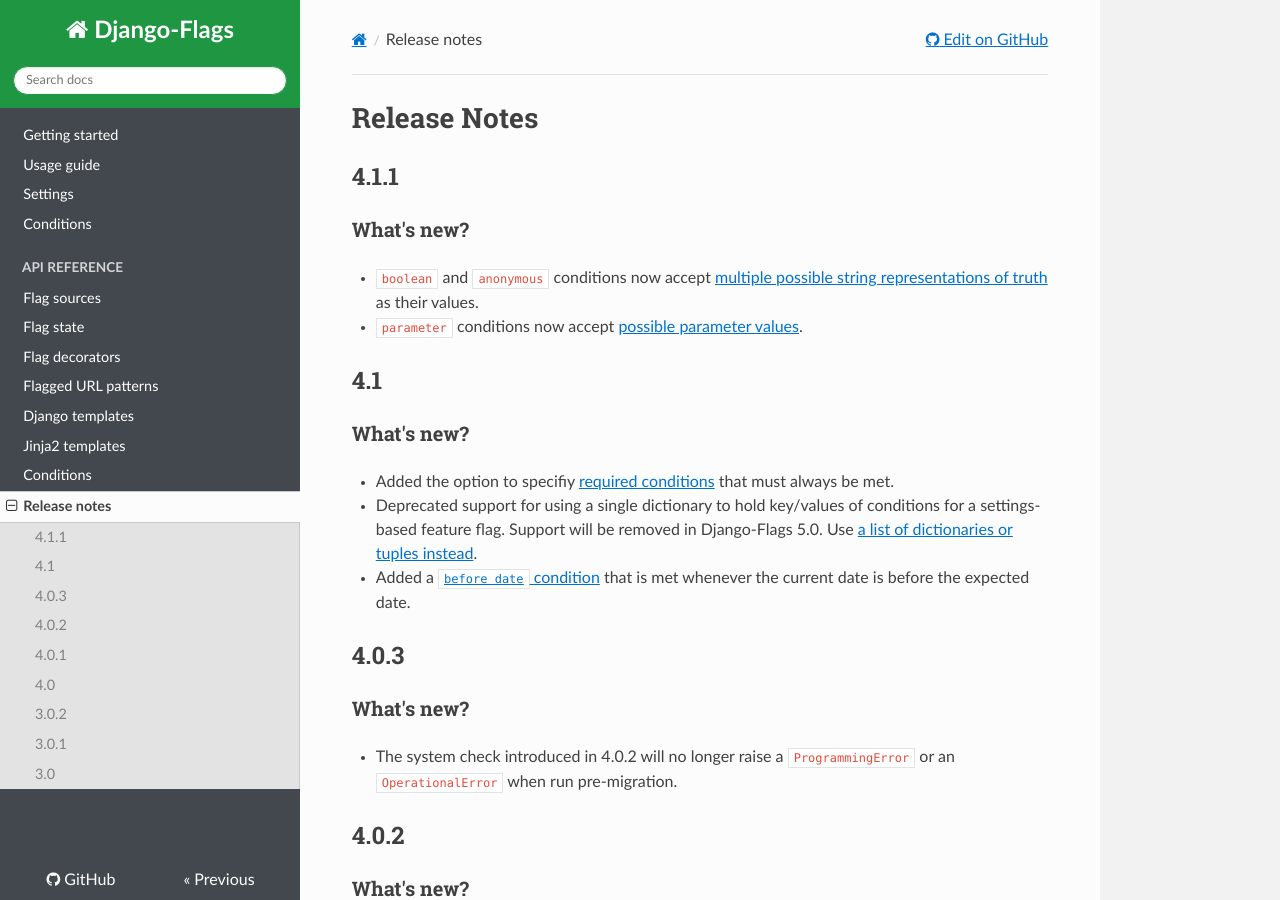
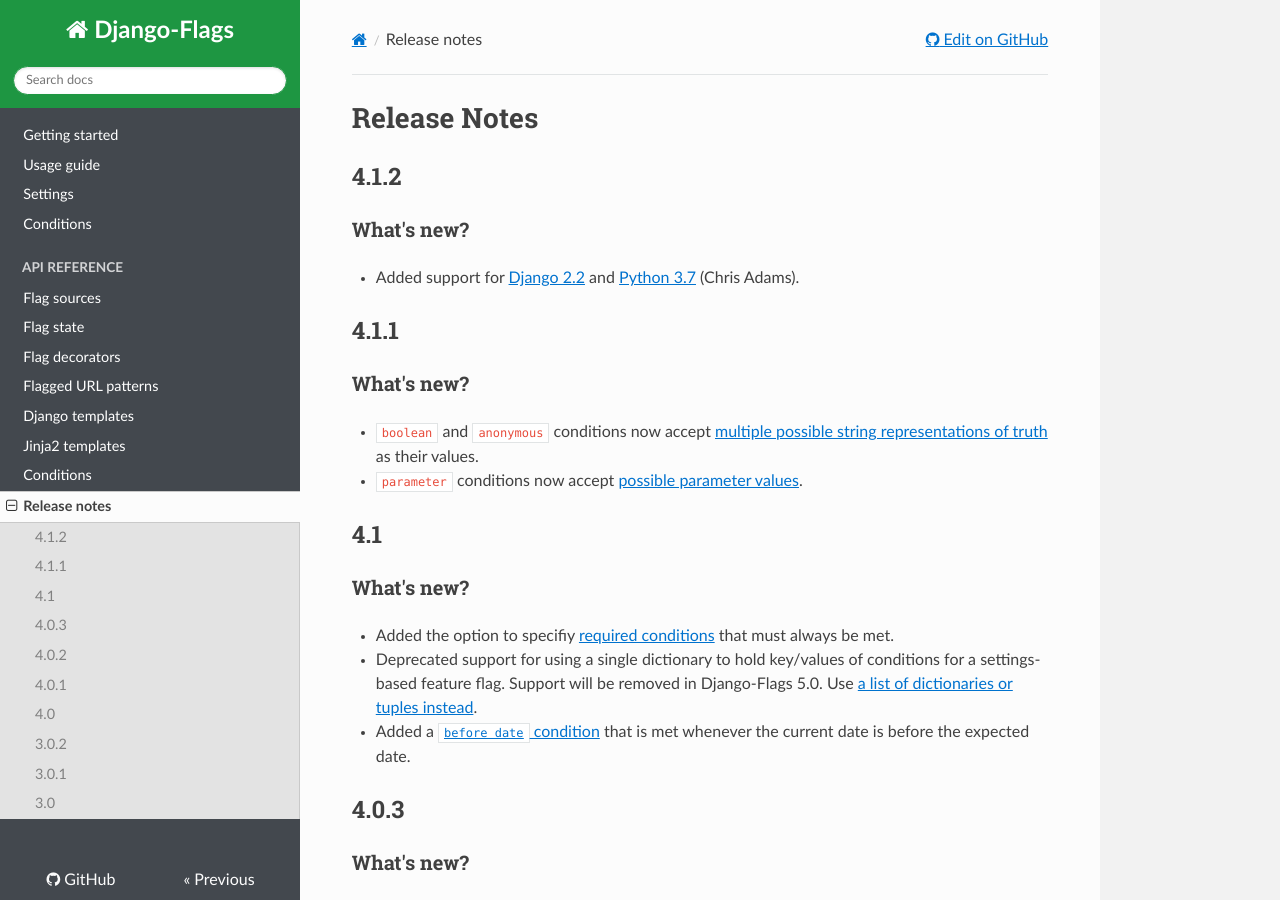
Before and after one commit to cfpb/django-flags, an MkDocs documentation site: the page built from docs/releasenotes.md, in a window 1280 px wide and 900 px high. Built offline with MkDocs 1.6.1, drawn with Linux system fonts in a browser that asks for light colours; nearby versions of some CDN libraries; old or Windows-style settings are respelled for this version of MkDocs.

Commit message:
Update setup.py and Release Notes for 4.1.2

```diff
--- a/docs/releasenotes.md
+++ b/docs/releasenotes.md
@@ -1,4 +1,10 @@
 # Release Notes
+
+## 4.1.2
+
+### What's new?
+
+- Added support for [Django 2.2](https://docs.djangoproject.com/en/2.2/releases/2.2/) and [Python 3.7](https://docs.python.org/3/whatsnew/3.7.html) (Chris Adams).
 
 ## 4.1.1
 
--- a/setup.py
+++ b/setup.py
@@ -26,7 +26,7 @@
     long_description=long_description,
     long_description_content_type='text/markdown',
     license='CC0',
-    version='4.1.1',
+    version='4.1.2',
     include_package_data=True,
     packages=find_packages(),
     install_requires=install_requires,
```
